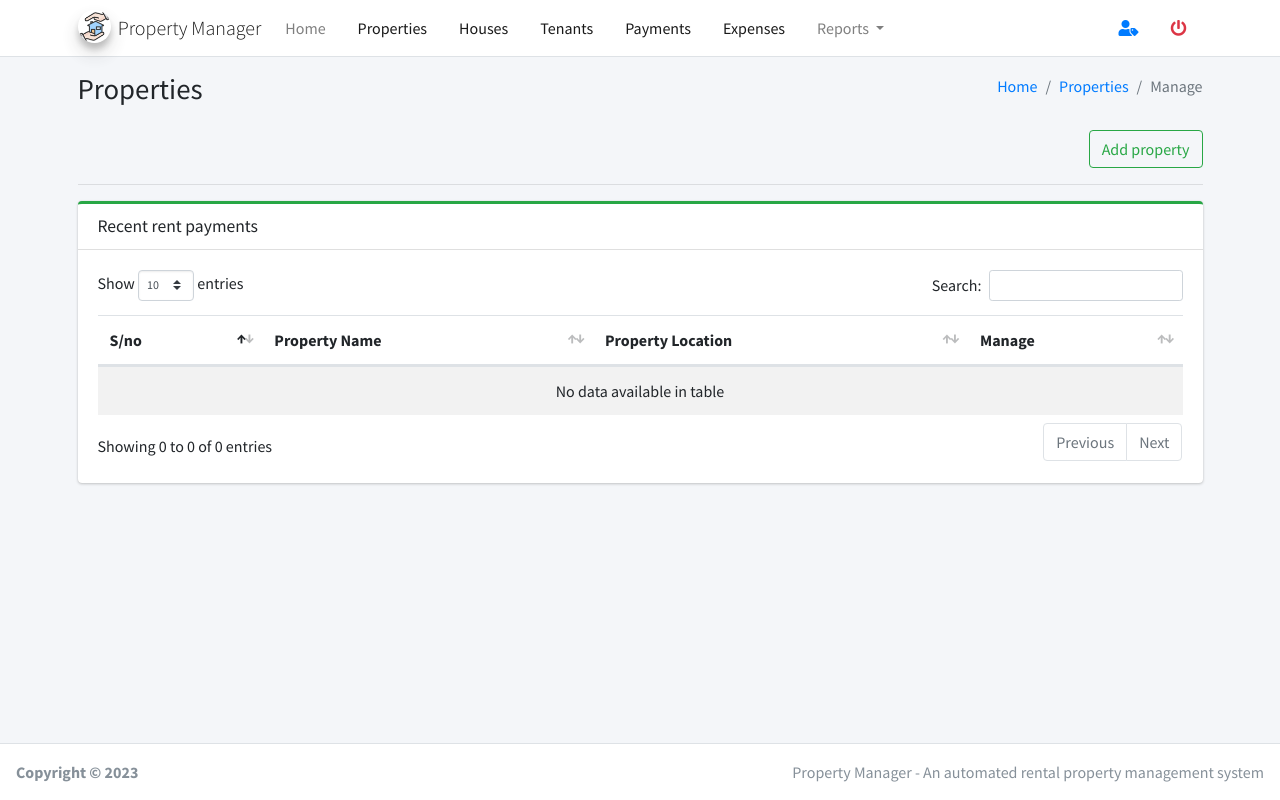
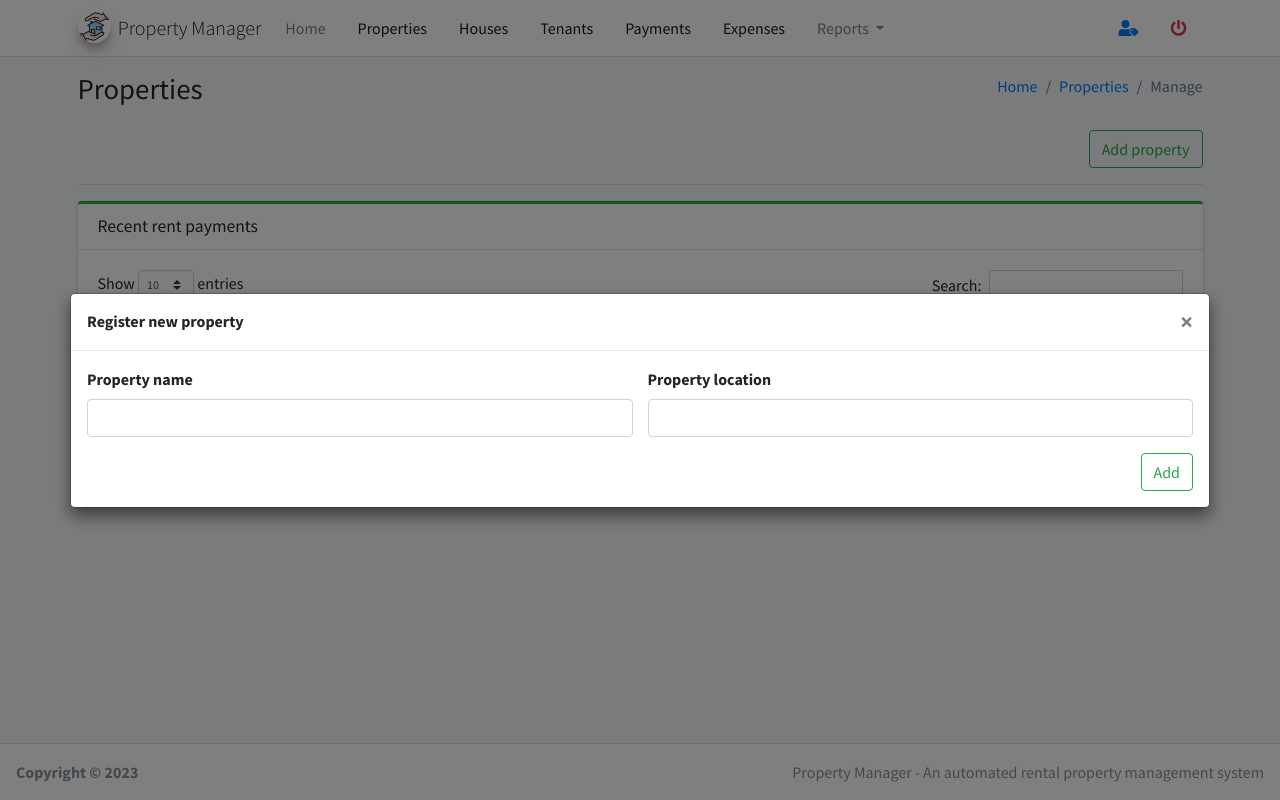
Before and after one commit to MartMbithi/Weekend_Project_X, a PHP site: page /views/properties in a window 1280 px wide, after a click on "Add property". Run offline with PHP 8.4, Linux system fonts and the light colour scheme; data that the repository does not hold is empty; some libraries are stand-ins or nearby versions.

Commit message:
Craft Update & Delete Property

```diff
--- a/helpers/houses.php
+++ b/helpers/houses.php
@@ -3,3 +3,54 @@
  *   Crafted On Wed Mar 29 2023
  *   Author Martin (martin@devlan.co.ke)
  */
+
+
+/* Add Property */
+if (isset($_POST['Add_Property'])) {
+    $property_name = mysqli_real_escape_string($mysqli, $_POST['property_name']);
+    $property_location = mysqli_real_escape_string($mysqli, $_POST['property_location']);
+
+    /* Persist */
+    $add_sql = "INSERT INTO properties (property_name, property_location) VALUES ('{$property_name}', '{$property_location}')";
+    if (mysqli_query($mysqli, $add_sql)) {
+        $success = "Property added successfully";
+    } else {
+        $error = "Error adding property";
+    }
+}
+
+/* Update property */
+if (isset($_POST['Update_Property'])) {
+    $property_id = mysqli_real_escape_string($mysqli, $_POST['property_id']);
+    $property_location = mysqli_real_escape_string($mysqli, $_POST['property_location']);
+    $property_name = mysqli_real_escape_string($mysqli, $_POST['property_name']);
+
+    /* Persist */
+    $update_sql = "UPDATE properties SET property_name = '{$property_name}', property_location = '{$property_location}' WHERE property_id = '{$property_id}'";
+    if (mysqli_query($mysqli, $update_sql)) {
+        $success = "Property updated successfully";
+    } else {
+        $error = "Error updating property";
+    }
+}
+
+/* Delete property */
+if (isset($_POST['Delete_Property'])) {
+    $property_id = mysqli_real_escape_string($mysqli, $_POST['property_id']);
+
+    /* Persist */
+    $delete_sql = "DELETE FROM properties WHERE property_id = '{$property_id}'";
+    if (mysqli_query($mysqli, $delete_sql)) {
+        $success = "Property deleted successfully";
+    } else {
+        $error = "Error deleting property";
+    }
+}
+
+
+
+ /* Add house */
+
+/* Update house */
+
+/* Delete house */
--- a/views/properties.php
+++ b/views/properties.php
@@ -6,7 +6,7 @@
 
 session_start();
 require_once('../config/config.php');
-require_once('../helpers/analytics.php');
+require_once('../helpers/houses.php');
 require_once('../partials/head.php');
 ?>
 
@@ -47,6 +47,40 @@ require_once('../partials/head.php');
                         </button>
                     </div>
                     <hr>
+                    <!-- Add Modal -->
+                    <div class="modal fade fixed-right" id="add_modal" role="dialog" aria-hidden="true">
+                        <div class="modal-dialog modal-dialog-centered  modal-xl" role="document">
+                            <div class="modal-content">
+                                <div class="modal-header align-items-center">
+                                    <div class="text-center">
+                                        <h6 class="mb-0 text-bold">Register new property</h6>
+                                    </div>
+                                    <button type="button" class="close" data-dismiss="modal" aria-label="Close">
+                                        <span aria-hidden="true">&times;</span>
+                                    </button>
+                                </div>
+                                <div class="modal-body">
+                                    <form class="needs-validation" method="post" enctype="multipart/form-data" role="form">
+                                        <div class="row">
+                                            <div class="form-group col-md-6">
+                                                <label for="">Property name</label>
+                                                <input type="text" required name="property_name" class="form-control">
+                                            </div>
+                                            <div class="form-group col-md-6">
+                                                <label for="">Property location</label>
+                                                <input type="text" required name="property_location" class="form-control">
+                                            </div>
+                                        </div>
+                                        <div class="text-right">
+                                            <button type="submit" name="Add_Property" class="btn btn-outline-success">Add</button>
+                                        </div>
+                                    </form>
+
+                                </div>
+                            </div>
+                        </div>
+                    </div>
+                    <!-- End Modal -->
                     <div class="row">
                         <div class="col-12 col-sm-12 col-md-12">
                             <div class="card card-outline card-success">
```
